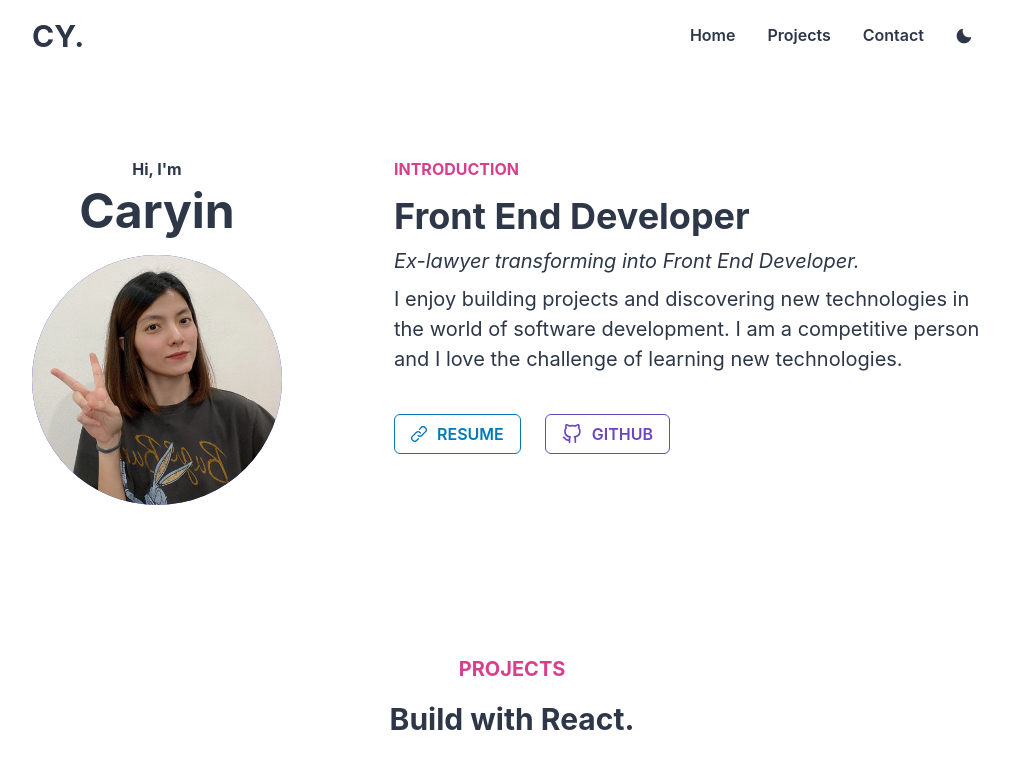
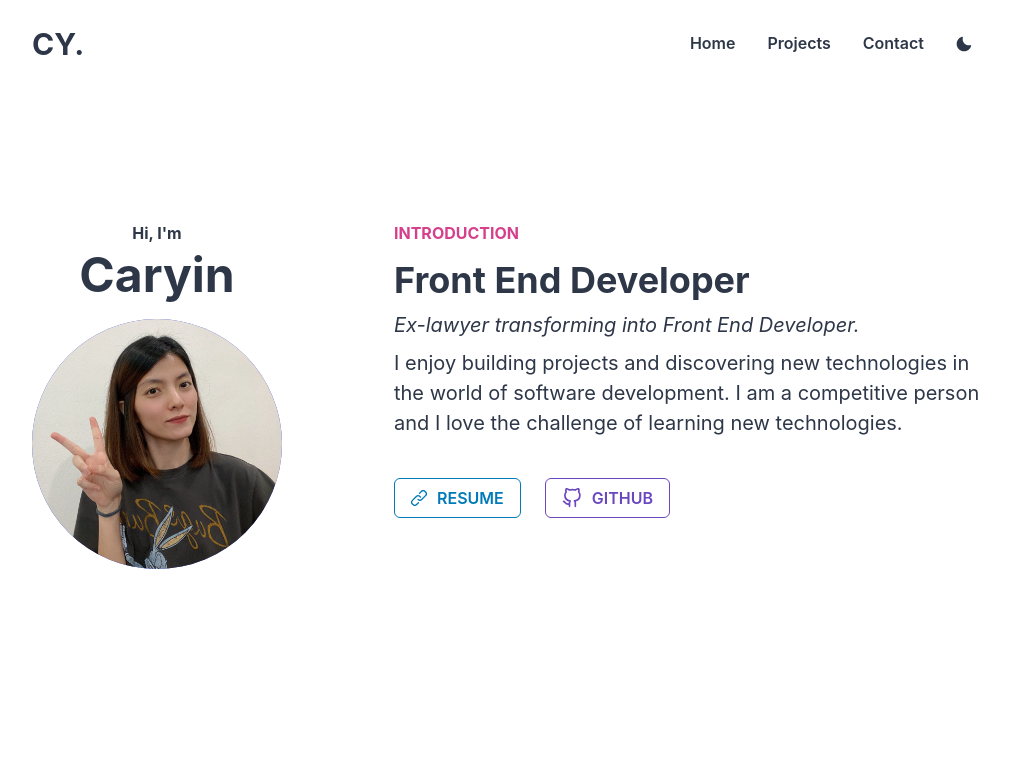
Before and after one commit to Caryin/personal-portfolio, a React (Create React App) app: page / in a window 1280 px wide. Shown: the top 771 px of the page, without its empty margins (128-1137 px from the left). Built offline with nearby package versions, Linux system fonts and the light colour scheme.

Commit message:
refactor

```diff
--- a/src/components/HomePage.js
+++ b/src/components/HomePage.js
@@ -11,7 +11,7 @@ const HomePage = () => {
       px={[0, 4, 4]}
       direction={{ base: 'column', sm: 'row' }}
       id='home'
-      py={[2, 10, 16]}
+      py={[2, 10, 28]}
     >
       <MyName />
       <Introduction />
--- a/src/components/MyName.js
+++ b/src/components/MyName.js
@@ -7,7 +7,7 @@ import { VStack, Heading, Avatar, useColorModeValue } from '@chakra-ui/react';
 const MyName = () => {
   const fontColor = useColorModeValue('gray.700', 'rgb(221, 217, 216)');
   return (
-    <VStack py={6} pr={[0, 28]}>
+    <VStack py={[2, 6]} pr={[0, 28]}>
       <Heading size='sm' color={fontColor}>
         Hi, I'm
       </Heading>
--- a/src/components/NavigationBar.js
+++ b/src/components/NavigationBar.js
@@ -19,7 +19,7 @@ const NavigationBar = () => {
   const modeIcon = useColorModeValue(<MoonIcon />, <SunIcon />);
 
   return (
-    <HStack justifyContent='space-between' px={[0, 4]} py={2}>
+    <HStack justifyContent='space-between' px={[0, 4]} py={[2, 4]}>
       <Heading size='lg' color={fontColor}>
         CY.
       </Heading>
```
Also changed, not shown: src/assets/portfolioDark.png, src/assets/portfolioLight.png.
